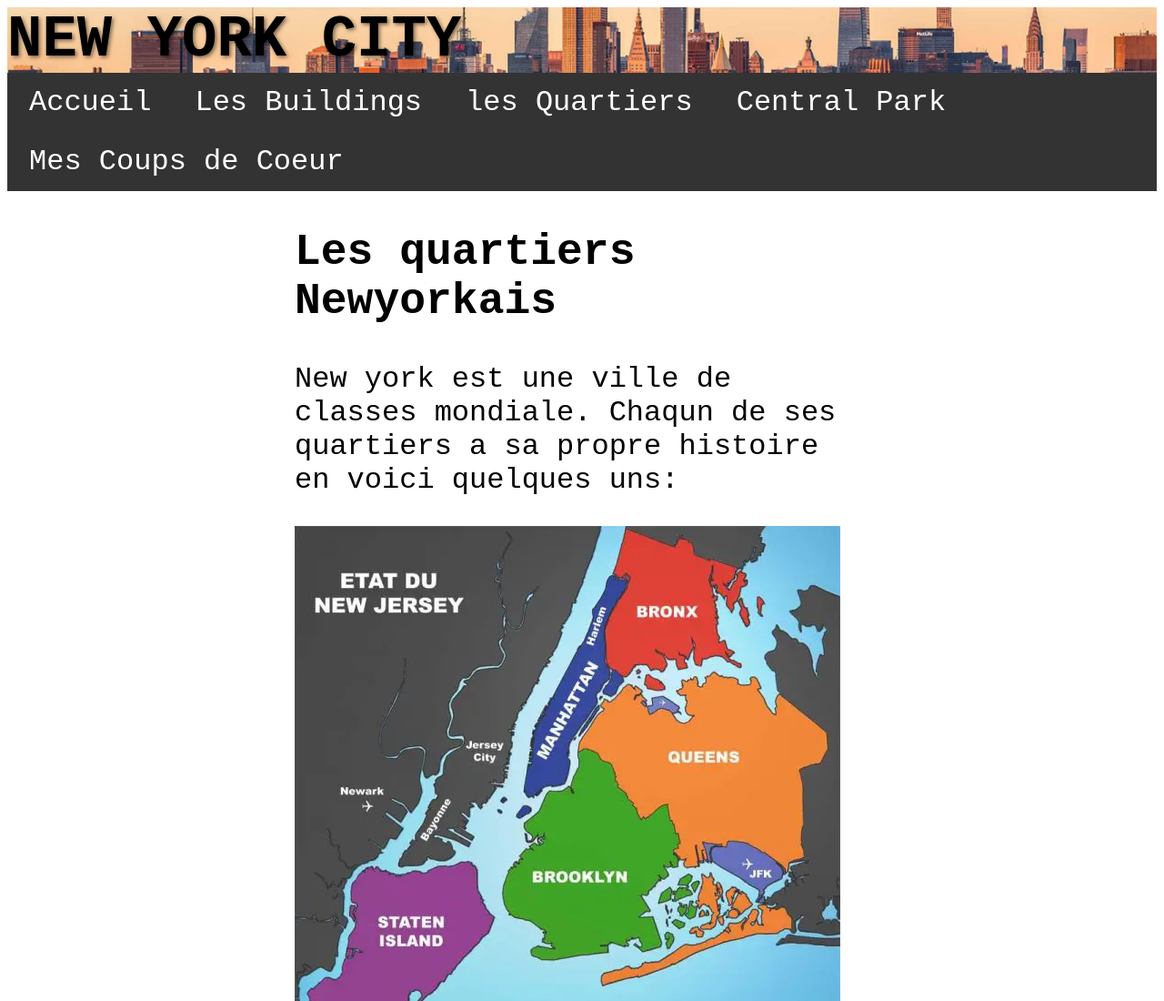
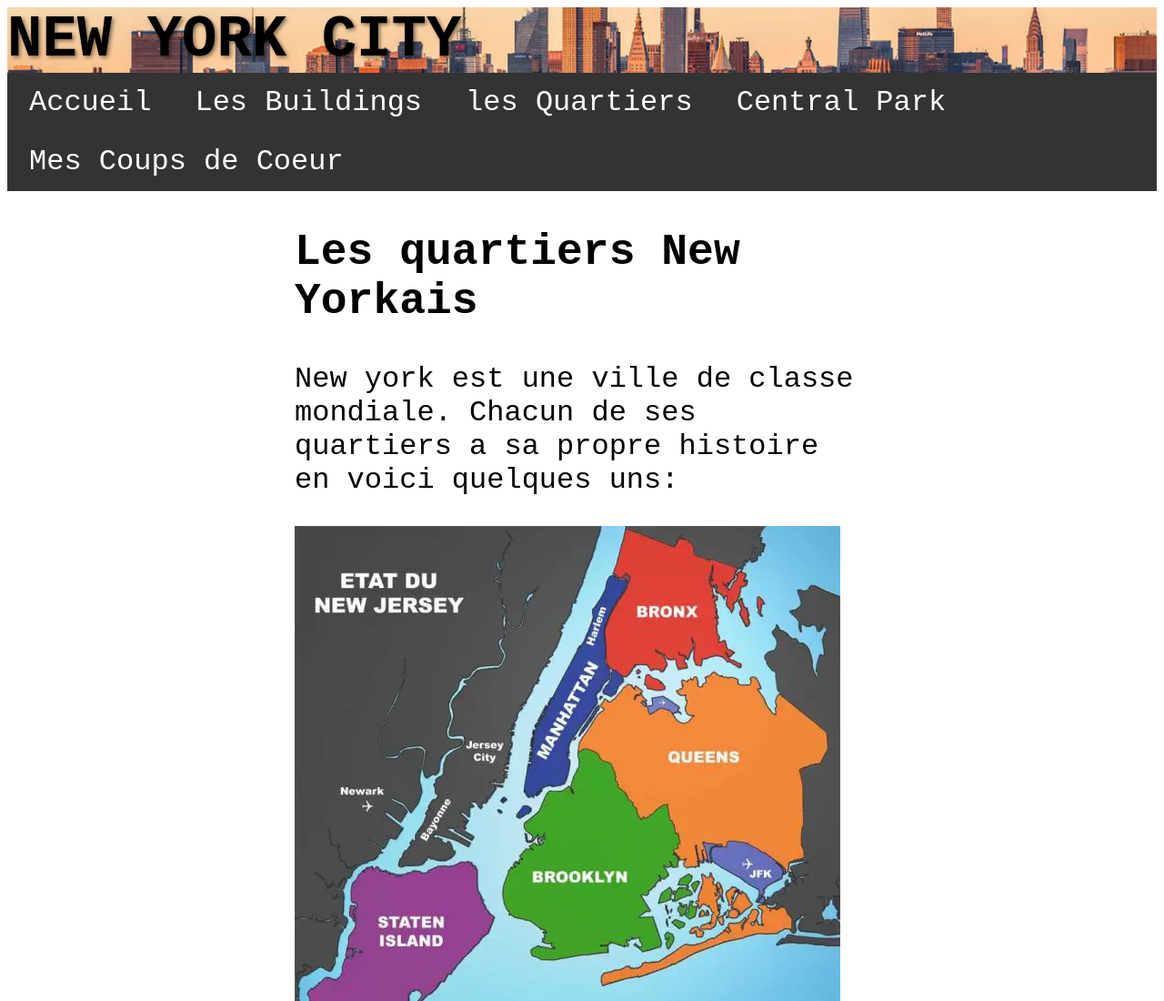
Before and after one commit to Arthur-Vefour/New-York, a plain HTML site: page page2.html in a window 1280 px wide. Shown: the top 1100 px of the page at 91% size. Drawn offline with Linux system fonts and the light colour scheme.

Commit message:
Update page2.html

```diff
--- a/page2.html
+++ b/page2.html
@@ -22,8 +22,8 @@
         </nav>
     </header>
     <main>
-        <h2>Les quartiers Newyorkais</h2>
-            <p>New york est une ville de classes mondiale. Chaqun de ses quartiers a sa propre histoire en voici quelques uns:</p>
+        <h2>Les quartiers New Yorkais</h2>
+            <p>New york est une ville de classe mondiale. Chacun de ses quartiers a sa propre histoire en voici quelques uns:</p>
             <img src="image/quartiers-new-york.webp" alt="quarier new york">
         <h3>Manhattan</h3>
         <p>Manhattan est le cœur battant de New York, réputé pour son énergie unique et ses gratte-ciel emblématiques. Abritant Times Square, Central Park, et Wall Street, il est à la fois le centre financier, culturel et touristique de la ville. De l'élégant Upper East Side aux rues animées de Greenwich Village, chaque quartier de Manhattan a sa propre identité. L'île est aussi le foyer de musées de renommée mondiale comme le Metropolitan Museum of Art et le MoMA, ainsi que de nombreux théâtres de Broadway. Manhattan incarne le rêve new-yorkais, attirant chaque jour des millions de visiteurs et d'habitants avec sa diversité et son dynamisme sans fin.</p>
```
